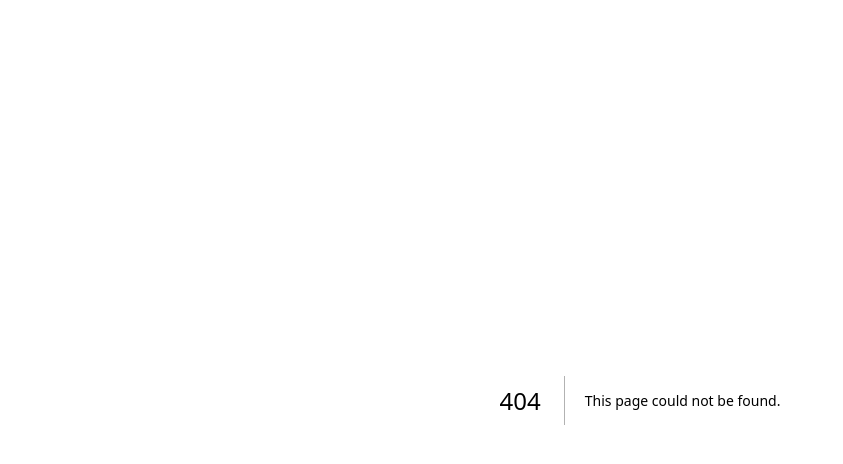
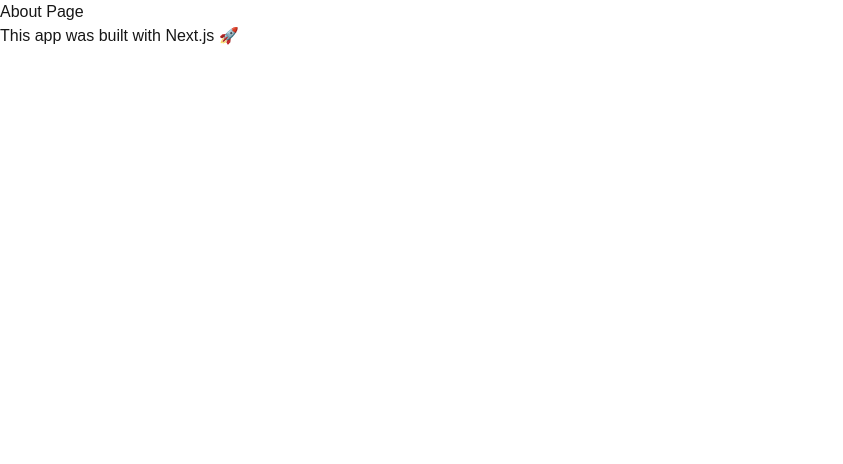
Before and after one commit to DenizShayan/next-todo, a Next.js app: page /about in a window 1280 px wide. Before the commit this address had no page. Shown: the top 464 px of the page, without its empty margins (0-843 px from the left). Built offline with nearby package versions, Linux system fonts and the light colour scheme.

Commit message:
Create about.tsx & task.tsx

```diff
--- /dev/null
+++ b/src/app/Tasks/page.tsx
@@ -0,0 +1,8 @@
+export default function Tasks() {
+    return (
+        <div>
+        <h1>Tasks Page</h1>
+        <p>Here you can manage your tasks.</p>
+        </div>
+    );
+}
--- /dev/null
+++ b/src/app/about/page.tsx
@@ -0,0 +1,8 @@
+export default function About() {
+    return (
+      <div>
+        <h1>About Page</h1>
+        <p>This app was built with Next.js 🚀</p>
+      </div>
+    );
+  }
```
